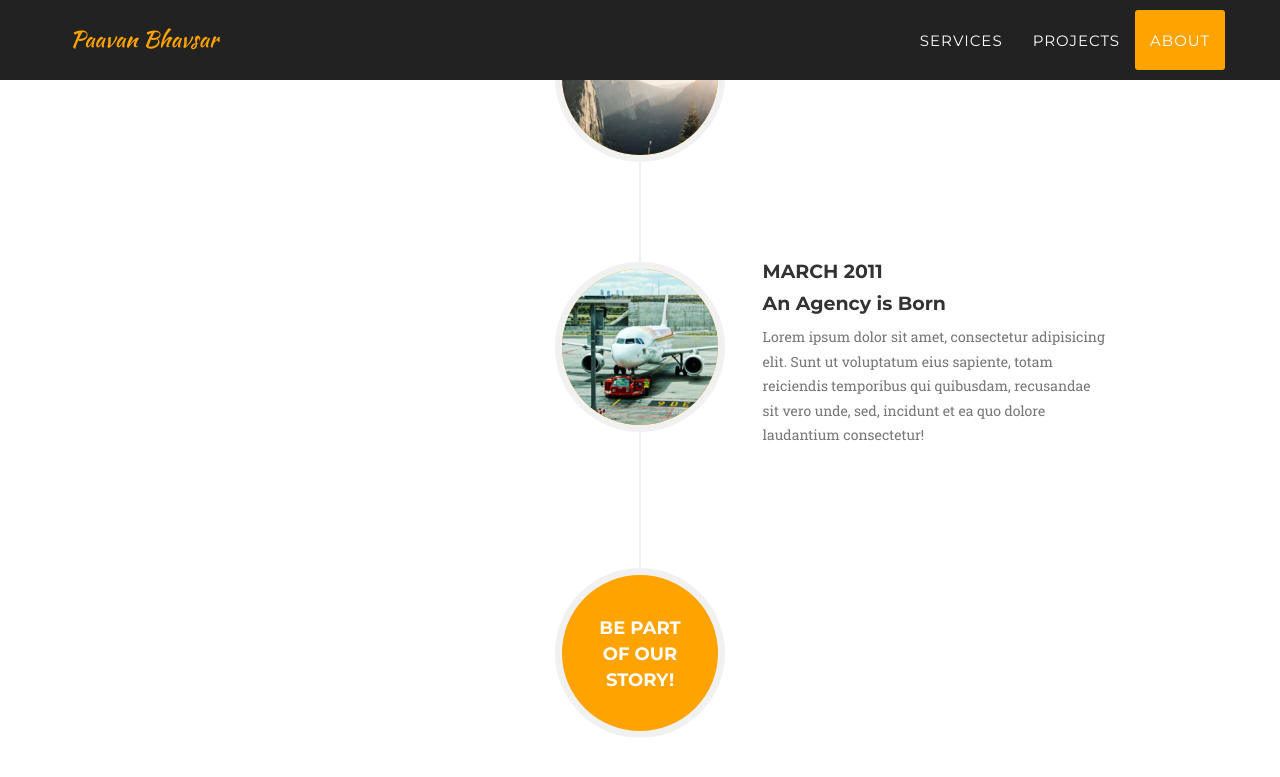
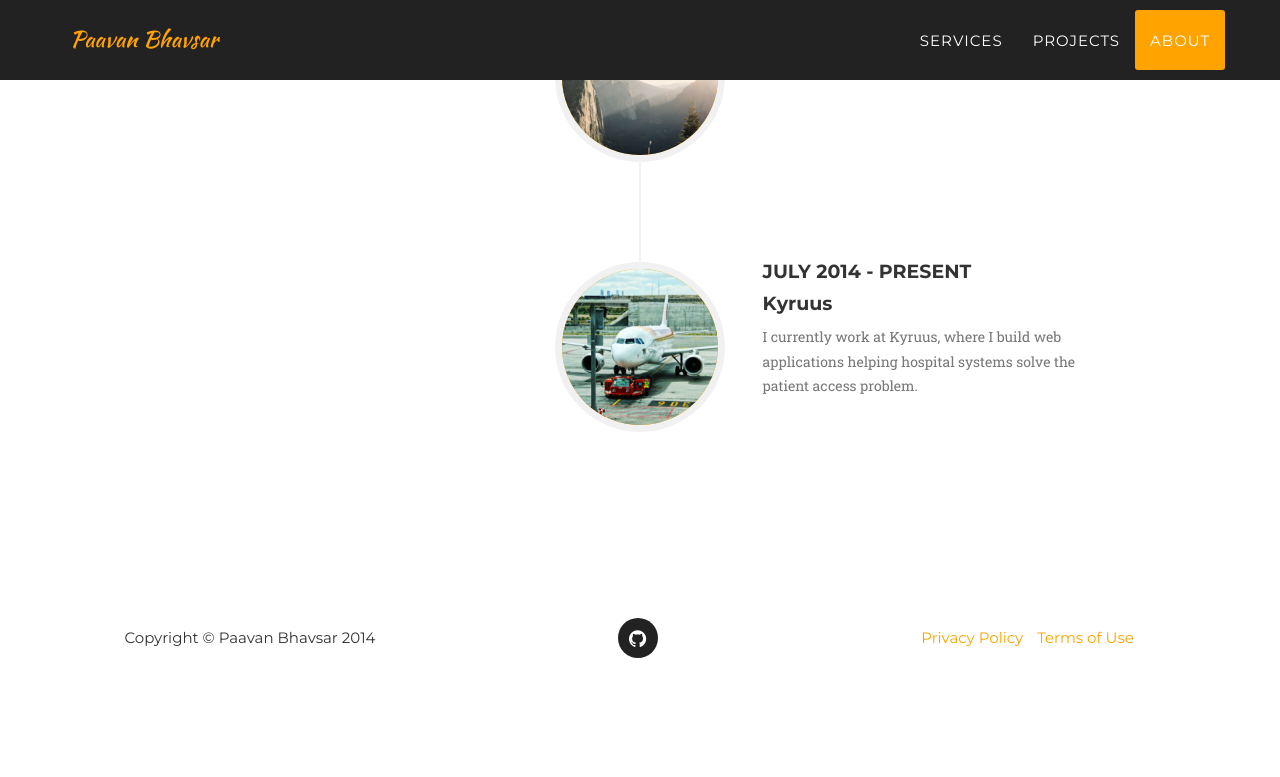
Before and after one commit to paavanb/pbhavsar.github.io, a Jekyll site: the page built from index.html, in a window 1280 px wide and 900 px high, scrolled down 3007 px. Shown: the top 777 px of the window. Built offline with Jekyll 4.4.1, drawn with Linux system fonts in a browser that asks for light colours; some web fonts are replaced; after the commit the page ends 3690 px from its top, so only the background shows below that.

Commit message:
Added Kyruus to About section

```diff
--- a/_includes/about.html
+++ b/_includes/about.html
@@ -30,19 +30,13 @@
                             </div>
                             <div class="timeline-panel">
                                 <div class="timeline-heading">
-                                    <h4>March 2011</h4>
-                                    <h4 class="subheading">An Agency is Born</h4>
+                                    <h4>July 2014 - Present</h4>
+                                    <h4 class="subheading">Kyruus</h4>
                                 </div>
                                 <div class="timeline-body">
-                                    <p class="text-muted">Lorem ipsum dolor sit amet, consectetur adipisicing elit. Sunt ut voluptatum eius sapiente, totam reiciendis temporibus qui quibusdam, recusandae sit vero unde, sed, incidunt et ea quo dolore laudantium consectetur!</p>
+                                    <p class="text-muted">I currently work at Kyruus, where I build web applications helping hospital systems
+                                      solve the patient access problem.</p>
                                 </div>
-                            </div>
-                        </li>
-                        <li class="timeline-inverted">
-                            <div class="timeline-image">
-                                <h4>Be Part
-                                    <br>Of Our
-                                    <br>Story!</h4>
                             </div>
                         </li>
                     </ul>
```
